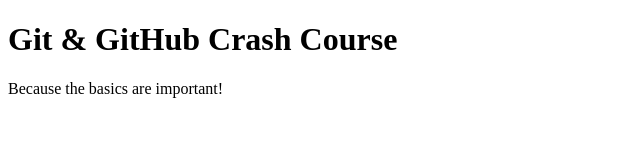
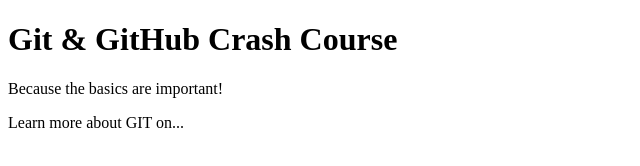
Before and after one commit to SuzanneNicol897/learning-github-actions, a plain HTML site: page index.html in a window 1280 px wide. Shown: the whole page, without its empty margins (0-640 px from the left). Drawn offline with Linux system fonts and the light colour scheme.

Commit message:
index.html second commit

```diff
--- a/index.html
+++ b/index.html
@@ -9,5 +9,6 @@
   <body>
     <h1>Git & GitHub Crash Course</h1>
     <p>Because the basics are important!</p>
+    <p>Learn more about GIT on...</p>
   </body>
 </html>
```
